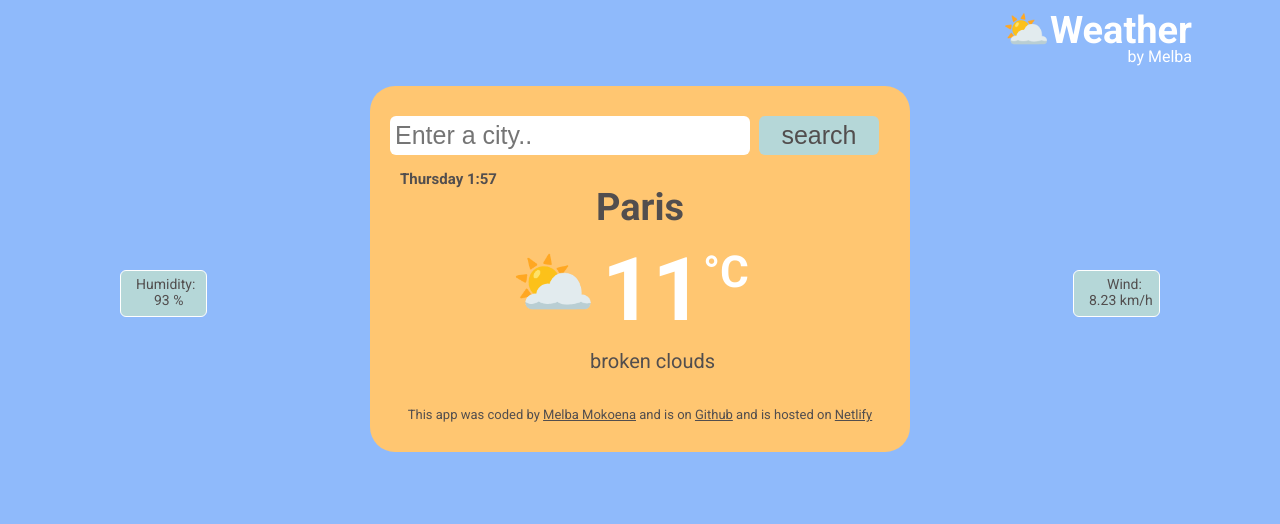
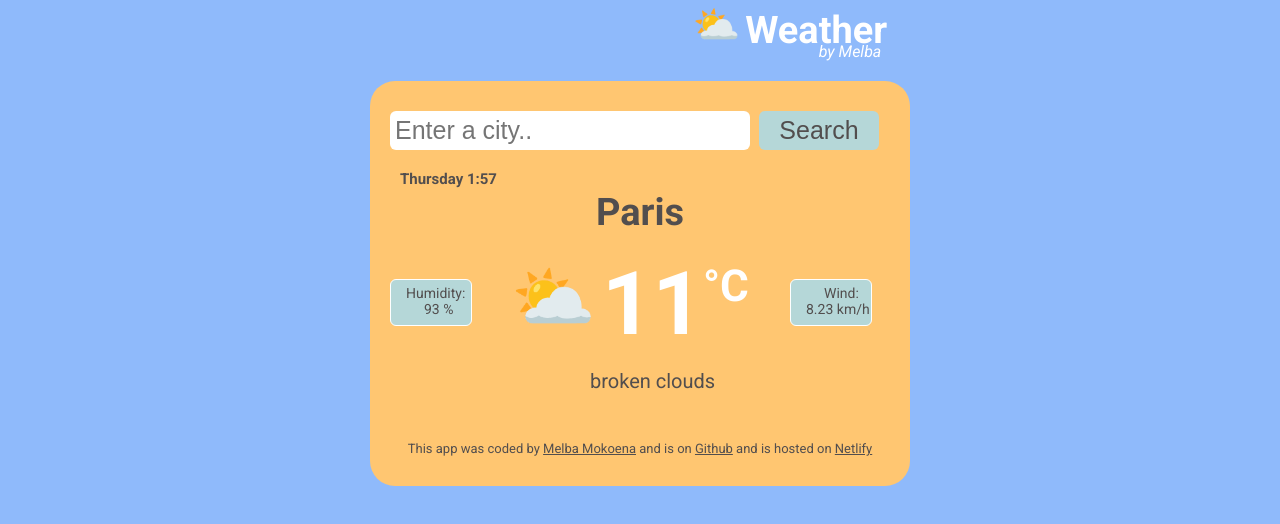
Before and after one commit to Mel-mok/Weather-By-Melba, a plain HTML site: page index.html in a window 1280 px wide. Drawn offline with Linux system fonts and the light colour scheme.

Commit message:
updated css

```diff
--- a/index.html
+++ b/index.html
@@ -15,20 +15,22 @@
   </head>
   <body>
     <script src="src/script.js"></script>
+
     <div class="weather-app-name">
-      <span class="emoji">⛅</span><span class="app-name">Weather</span>
-      <span class="app-slogan">by Melba</span>
+      <div class="emoji">⛅</div>
+      <div class="app-name">Weather</div>
     </div>
+    <div class="app-slogan">by Melba</div>
     <div class="weather-App">
       <header>
-        <form class="form-input">
+        <form class="form-input" id="form-input">
           <input
             type="text"
             placeholder="Enter a city.."
             required
-            class="form-search"
+            class="form-search" id="form-search"
           />
-          <input type="submit" value="search" class="form-submit" />
+          <input type="submit" value="Search" class="form-submit" id="form-submit" />
         </form>
       </header>
       <main>
--- a/src/styles.css
+++ b/src/styles.css
@@ -3,8 +3,10 @@ body {
   font-family: "roboto", sans-serif;
 }
 .weather-app-name {
-  margin-right: 80px;
-  text-align: right;
+  display: flex;
+  justify-content: center;
+  margin-left: 300px;
+  font-weight: 700;
 }
 .app-name {
   color: white;
@@ -12,15 +14,21 @@ body {
   font-weight: bold;
 }
 .app-slogan {
-  display: block;
+  display: flex;
+  justify-content: center;
   color: white;
-  margin-left: 120px;
-  margin-top: -5px;
+  margin-left: 420px;
+  margin-top: -10px;
+  font-style: italic;
 }
 .emoji {
   font-size: 38px;
+  margin-right: 5px;
+  margin-top: -5px;
 }
-
+main {
+  padding: 10px 0 5px;
+}
 .weather-App {
   display: block;
   max-width: 500px;
@@ -29,49 +37,7 @@ body {
   padding: 30px 20px;
   border: 1px solid #ffc671 0.8;
   border-radius: 25px;
-}
-main {
-  padding: 10px 0 5px;
-}
-
-h1 {
-  font-size: 38px;
-  text-align: center;
-  color: #524e4e;
-  margin-bottom: 0;
-  margin-top: 20px;
-}
-.city-temperature-details {
-  display: flex;
-  justify-content: center;
-  margin-top: -90px;
-  margin-bottom: 10px;
-  font-size: 68px;
-  margin-left: -20px;
-  font-weight: 700;
-}
-.city-temperature {
-  color: white;
-  font-size: 88px;
-}
-.temperature-unit {
-  font-size: 44px;
-  color: white;
-  margin-top: 8px;
-  font-weight: 700;
-}
-.city-emoji {
-  margin-top: 6px;
-  margin-right: 6px;
-}
-footer {
-  margin-top: 30px;
-  text-align: center;
-  font-size: 13px;
-  color: #524e4e;
-}
-a {
-  color: #524e4e;
+  box-shadow: 30 50 50 0.9;
 }
 .form-search {
   width: 70%;
@@ -91,33 +57,69 @@ a {
   margin-left: 5px;
   width: 120px;
 }
+.city-name {
+  font-size: 38px;
+  text-align: center;
+  color: #524e4e;
+  margin-top: 20px;
+  padding-bottom: 20px;
+  padding-top: 10px;
+}
+.city-temperature-details {
+  display: flex;
+  justify-content: center;
+  margin-top: -90px;
+  margin-bottom: 10px;
+  font-size: 68px;
+  margin-left: -20px;
+  font-weight: 700;
+  padding-bottom: 20px;
+}
+.date {
+  display: flex;
+  position: fixed;
+  top: 170px;
+  font-size: 15px;
+  color: #524e4e;
+  margin-left: 10px;
+  font-weight: 600;
+}
+.city-temperature {
+  color: white;
+  font-size: 88px;
+}
+.temperature-unit {
+  font-size: 44px;
+  color: white;
+  margin-top: 8px;
+  font-weight: 700;
+}
+.city-emoji {
+  margin-top: 6px;
+  margin-right: 6px;
+}
 .humidity-container {
   border: 1px solid white;
-  position: absolute;
-  left: 120px;
-  top: 270px;
+  margin-top: -40px;
   width: 65px;
   height: 35px;
-  padding: 5px;
-  padding-left: 15px;
+  padding: 5px 0 5px 15px;
   border-radius: 6px;
   color: #524e4e;
-  box-shadow: 0 0 0 0.8;
+  box-shadow: 30 30 50 0.8;
   background-color: #b5d7d8;
   font-size: 14px;
 }
 .wind-container {
   border: 1px solid white;
-  position: absolute;
-  right: 120px;
-  top: 270px;
+  margin-top: -47px;
+  margin-left: 400px;
   width: 65px;
   height: 35px;
-  padding: 5px;
-  padding-left: 15px;
+  padding: 5px 0 5px 15px;
   border-radius: 6px;
   color: #524e4e;
-  box-shadow: 0 0 0 0.8;
+  box-shadow: 30 30 50 0.8;
   background-color: #b5d7d8;
   font-size: 14px;
 }
@@ -128,18 +130,18 @@ a {
 .condition {
   font-size: 20px;
   position: relative;
-  display: flex;
-  top: 100px;
+  top: 90px;
   left: 190px;
   color: #524e4e;
   margin: 20px 10px;
 }
-.date {
-  display: flex;
-  position: fixed;
-  top: 170px;
-  font-size: 15px;
+
+footer {
+  margin-top: 30px;
+  text-align: center;
+  font-size: 13px;
   color: #524e4e;
-  margin-left: 10px;
-  font-weight: 600;
 }
+a {
+  color: #524e4e;
+}
```
